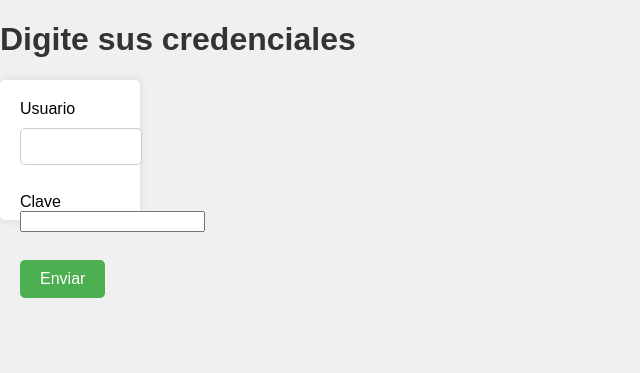
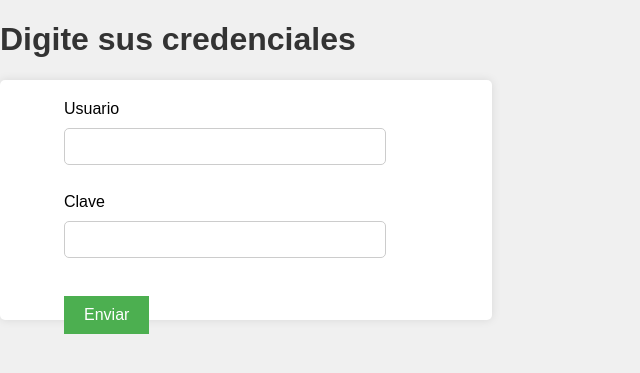
Before and after one commit to kevigomez/CardioIB, a Flask app: template app/templates/index.html in a window 1280 px wide. Shown: the top 373 px of the page, without its empty margins (0-640 px from the left). Run offline with Flask 3, Linux system fonts and the light colour scheme; the template is opened without the code that fills it, so the values that code supplies are empty.

Commit message:
Initial commit

```diff
--- a/app/static/css/styles.css
+++ b/app/static/css/styles.css
@@ -16,11 +16,13 @@ form {
     padding: 20px;
     border-radius: 5px;
     box-shadow: 0 0 10px rgba(0, 0, 0, 0.1);
-    height: 100px;
-    width: 100px;
+    height: 200px;
+    width: 300px;
+    padding-left: 5%;
+    padding-right: 10%;
 }
 
-input[type="text"], input[type="email"], select, textarea {
+input[type="text"], input[type="password"], select, textarea {
     width: 100%;
     padding: 10px;
     margin: 10px 0;
@@ -39,7 +41,7 @@ input[type="submit"] {
     font-size: 16px;
     margin: 10px 0;
     cursor: pointer;
-    border-radius: 5px;
+
 }
 
 input[type="submit"]:hover {
```
